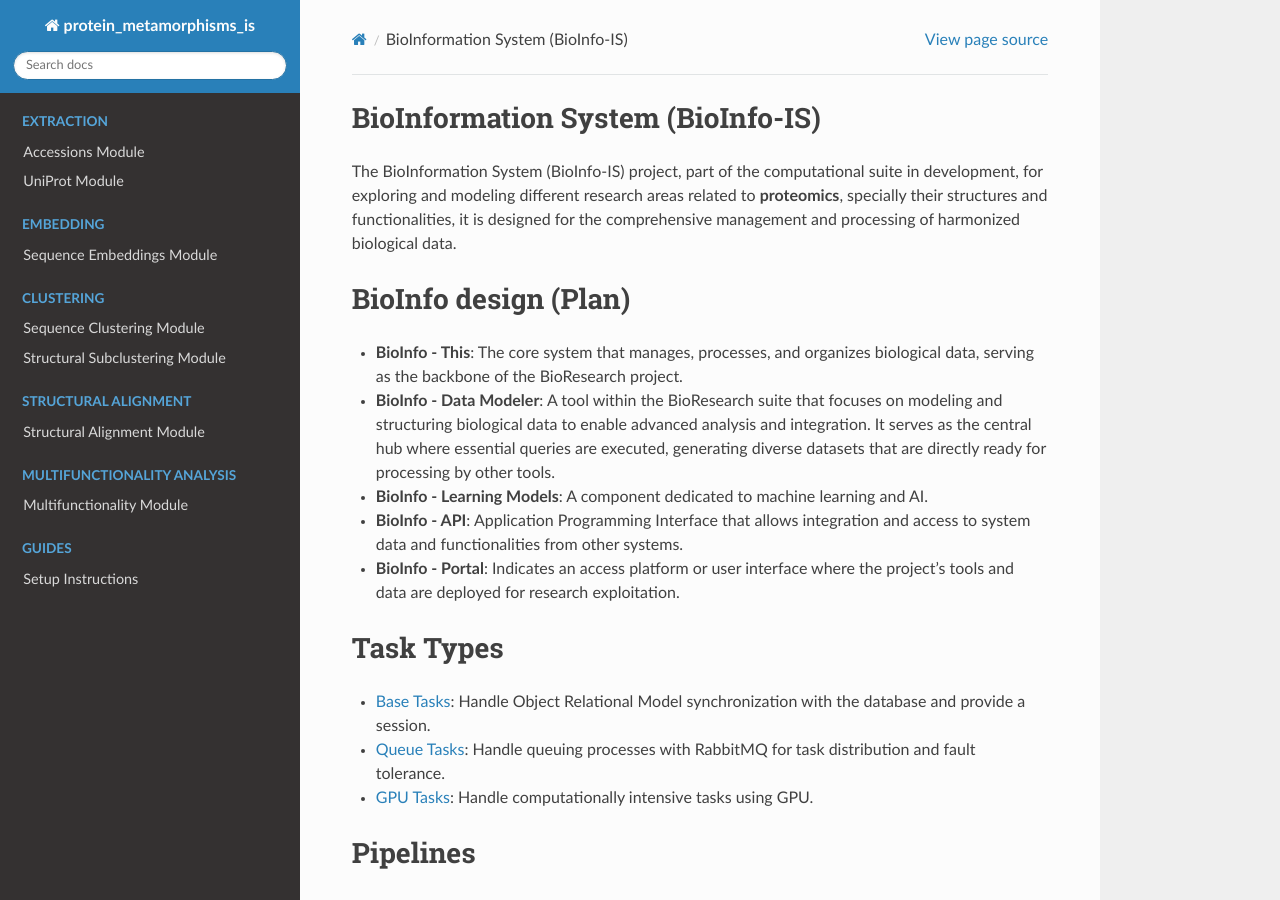
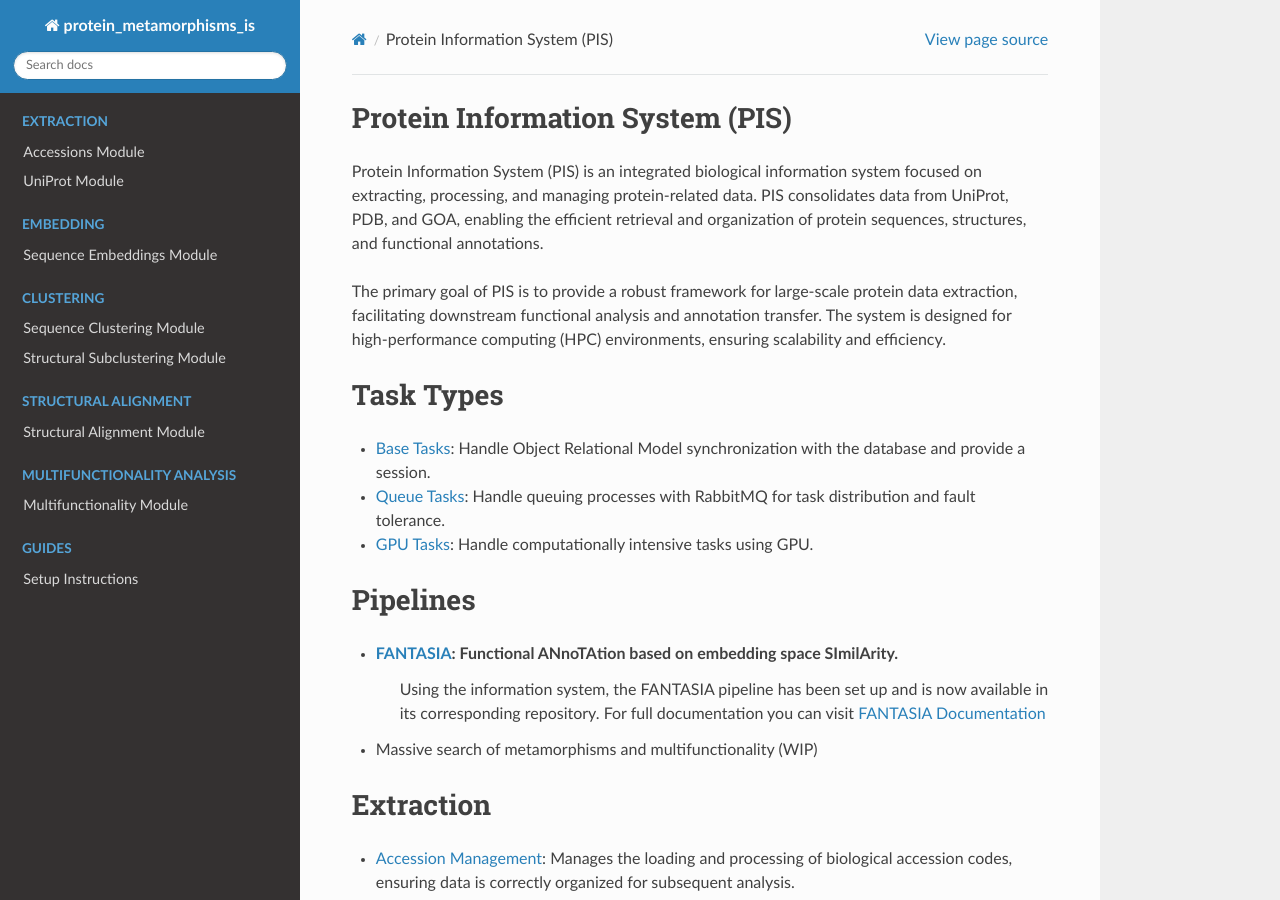
Before and after one commit to CBBIO/protein-metamorphisms-is, a Sphinx documentation site: the page built from docs/source/index.rst, in a window 1280 px wide and 900 px high. Built offline with Sphinx 7.4.7 and the Read the Docs theme 3.1.0, drawn with Linux system fonts in a browser that asks for light colours.

Commit message:
Update index.rst

```diff
--- a/docs/source/index.rst
+++ b/docs/source/index.rst
@@ -1,17 +1,9 @@
-BioInformation System (BioInfo-IS)
-==================================
-The BioInformation System (BioInfo-IS) project, part of the computational suite in development, for exploring and
-modeling different research areas related to **proteomics**, specially their structures and functionalities, it is
-designed for the comprehensive management and processing of harmonized biological data.
+Protein Information System (PIS)
+========================================
 
-BioInfo design (Plan)
-==============================
-- **BioInfo - This**: The core system that manages, processes, and organizes biological data, serving as the backbone of the BioResearch project.
-- **BioInfo - Data Modeler**: A tool within the BioResearch suite that focuses on modeling and structuring biological data to enable advanced analysis and integration. It serves as the central hub where essential queries are executed, generating diverse datasets that are directly ready for processing by other tools.
-- **BioInfo - Learning Models**: A component dedicated to machine learning and AI.
-- **BioInfo - API**: Application Programming Interface that allows integration and access to system data and functionalities from other systems.
-- **BioInfo - Portal**: Indicates an access platform or user interface where the project's tools and data are deployed for research exploitation.
+Protein Information System (PIS) is an integrated biological information system focused on extracting, processing, and managing protein-related data. PIS consolidates data from UniProt, PDB, and GOA, enabling the efficient retrieval and organization of protein sequences, structures, and functional annotations.
 
+The primary goal of PIS is to provide a robust framework for large-scale protein data extraction, facilitating downstream functional analysis and annotation transfer. The system is designed for high-performance computing (HPC) environments, ensuring scalability and efficiency.
 
 Task Types
 ===============
```
